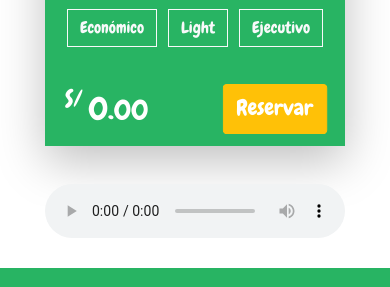
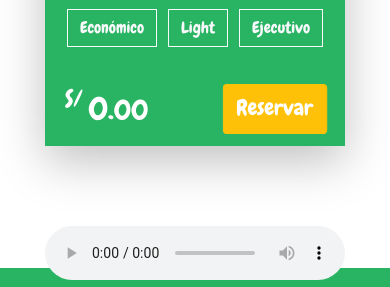
Before and after one commit to RodNalCY/ya-vuelta-su-comida, a PHP site: page / in a window 390 px wide. Shown: the part 576-863 px from the top of the page. Run offline with PHP 8.4, Linux system fonts and the light colour scheme.

Commit message:
Se optimizo el audio y responsive

```diff
--- a/css/style-general.css
+++ b/css/style-general.css
@@ -277,10 +277,11 @@ ol, ul {
     .audio-content{
         justify-content: center;
         position: absolute;
-        top: 90%;
+        top: 95%;
         box-shadow: none;
         overflow: hidden;
         border-radius: 20px;
+        z-index: 1;
     }
 
     .audio-properties{
--- a/index.html
+++ b/index.html
@@ -22,7 +22,7 @@
   <body>
 
     <div class="audio-content">
-      <audio controls autoplay class="audio-properties">
+      <audio controls class="audio-properties" id="audio-properties">
         <source src="audio/musica-selva.mp3" type="audio/mpeg">
         Tu navegador no es compatible con el audio.
       </audio>
--- a/js/script-general.js
+++ b/js/script-general.js
@@ -1,8 +1,11 @@
 var html_global_price = "";
 
 $(document).ready(function () {
+
   html_global_price = html_global_price + "<sup>S/ </sup><span>0.<small>00</small></span>";
   $(".price").html(html_global_price);
+  $('.audio-properties')[0].play();
+
 
   $("#btnComprar").click(function () {
     $("#mdRegistroCompra").modal("show");
```
